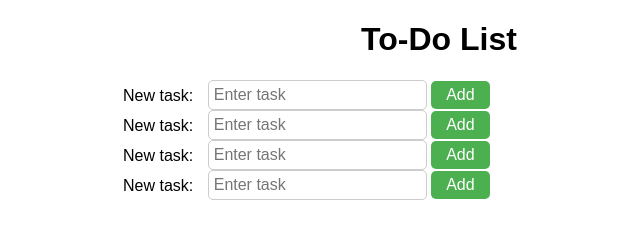
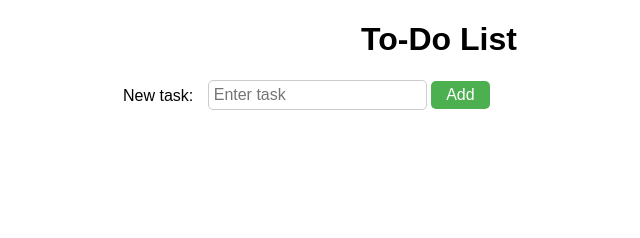
Before and after one commit to KeruboNancy/TO-DO-LIST, a plain HTML site: page index.html in a window 1280 px wide. Shown: the whole page, without its empty margins (201-841 px from the left). Drawn offline with Linux system fonts and the light colour scheme.

Commit message:
mended html and a little bit of js

```diff
--- a/index.html
+++ b/index.html
@@ -12,28 +12,11 @@
             <input type="text" id="task" name="task" placeholder="Enter task">
             <button type="button" onclick="addTask()">Add</button>
         </form>
-        <form>
-            <label for="task">New task:</label>
-            <input type="text" id="task" name="task" placeholder="Enter task">
-            <button type="button" onclick="addTask()">Add</button>
-        </form>
-        <form>
-            <label for="task">New task:</label>
-            <input type="text" id="task" name="task" placeholder="Enter task">
-            <button type="button" onclick="addTask()">Add</button>
-
-        </form>
-        <form>
-            <label for="task">New task:</label>
-            <input type="text" id="task" name="task" placeholder="Enter task">
-            <button type="button" onclick="addTask()">Add</button>
-        </form>
         <ul id="task-list">
 
         </ul>
     </div>
-    <script>
-        src="index.js"
-    </script>
+    <script
+        src="index.js"></script>
 </body>
 </html>
```
